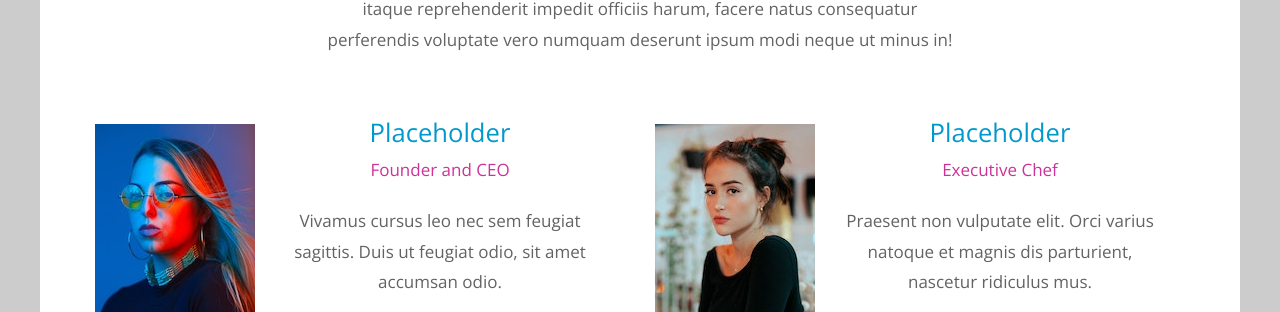
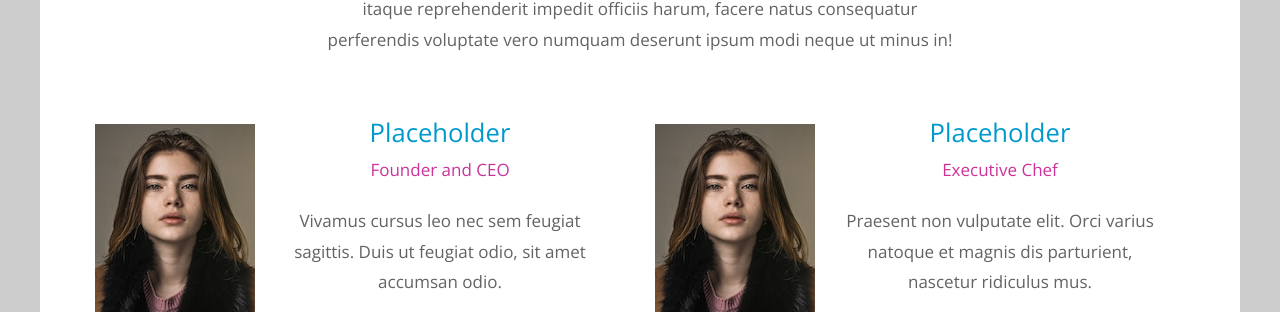
Before and after one commit to webdevgus/Totos-BBQ, a plain HTML site: page about.html in a window 1280 px wide. Shown: the part 660-972 px from the top of the page. Drawn offline with nearby package versions, Linux system fonts and the light colour scheme.

Commit message:
og commit

```diff
--- a/about.html
+++ b/about.html
@@ -17,7 +17,7 @@
 	<!-- Top box -->
 		<!-- Logo & Site Name -->
 		<div class="placeholder">
-			<div class="parallax-window" data-parallax="scroll" data-image-src="img/BBQ gallery/outside.jpeg">
+			<div class="parallax-window" data-parallax="scroll" data-image-src="img/simple-house-01.jpg">
 				<div class="tm-header">
 					<div class="row tm-header-inner">
 						<div class="col-md-6 col-12">
@@ -48,7 +48,7 @@
 				<div class="row">
 					<article class="col-lg-6">
 						<figure class="tm-person">
-							<img src="img/about-01.jpg" alt="Image" class="img-fluid tm-person-img" />
+							<img src="img/about-04.jpg" alt="Image" class="img-fluid tm-person-img" />
 							<figcaption class="tm-person-description">
 								<h4 class="tm-person-name">Placeholder</h4>
 								<p class="tm-person-title">Founder and CEO</p>
@@ -65,7 +65,7 @@
 					</article>
 					<article class="col-lg-6">
 						<figure class="tm-person">
-							<img src="img/about-02.jpg" alt="Image" class="img-fluid tm-person-img" />
+							<img src="img/about-04.jpg" alt="Image" class="img-fluid tm-person-img" />
 							<figcaption class="tm-person-description">
 								<h4 class="tm-person-name">Placeholder</h4>
 								<p class="tm-person-title">Executive Chef</p>
@@ -80,7 +80,7 @@
 					</article>
 					<article class="col-lg-6">
 						<figure class="tm-person">
-							<img src="img/about-03.jpg" alt="Image" class="img-fluid tm-person-img" />
+							<img src="img/about-04.jpg" alt="Image" class="img-fluid tm-person-img" />
 							<figcaption class="tm-person-description">
 								<h4 class="tm-person-name">Placeholder</h4>
 								<p class="tm-person-title">Kitchen Manager</p>
@@ -116,7 +116,7 @@
 				<div class="row">
 					<div class="col-12">
 						<div class="tm-history-inner">
-							<img src="img/BBQ gallery/Green Truck.jpeg" alt="Image" class="img-fluid tm-history-img" />
+							<img src="img/BBQ-gallery/Green Truck.jpeg" alt="Image" class="img-fluid tm-history-img" />
 							<div class="tm-history-text">
 								<h4 class="tm-history-title">History of our restaurant</h4>
 								<p class="tm-mb-p">Sed ligula risus, interdum aliquet imperdiet sit amet, auctor sit amet justo. Maecenas posuere lorem id augue interdum vehicula. Praesent sed leo eget libero ultricies congue.</p>
```
Also changed, not shown: contact.html (+1 -1 lines), index.html (+1 -1 lines), img/BBQ-gallery/Dish Nachos.jpeg (renamed from img/BBQ gallery/Dish Nachos.jpeg), img/BBQ-gallery/Green Truck.jpeg (renamed from img/BBQ gallery/Green Truck.jpeg), img/BBQ-gallery/Inside.jpeg (renamed from img/BBQ gallery/Inside.jpeg), img/BBQ-gallery/Outside Bannee.jpeg (renamed from img/BBQ gallery/Outside Bannee.jpeg), img/BBQ-gallery/Outside.jpeg (renamed from img/BBQ gallery/Outside.jpeg), img/BBQ-gallery/logo-portrait.jpeg (renamed from img/BBQ gallery/logo-portrait.jpeg), 2 other files.
